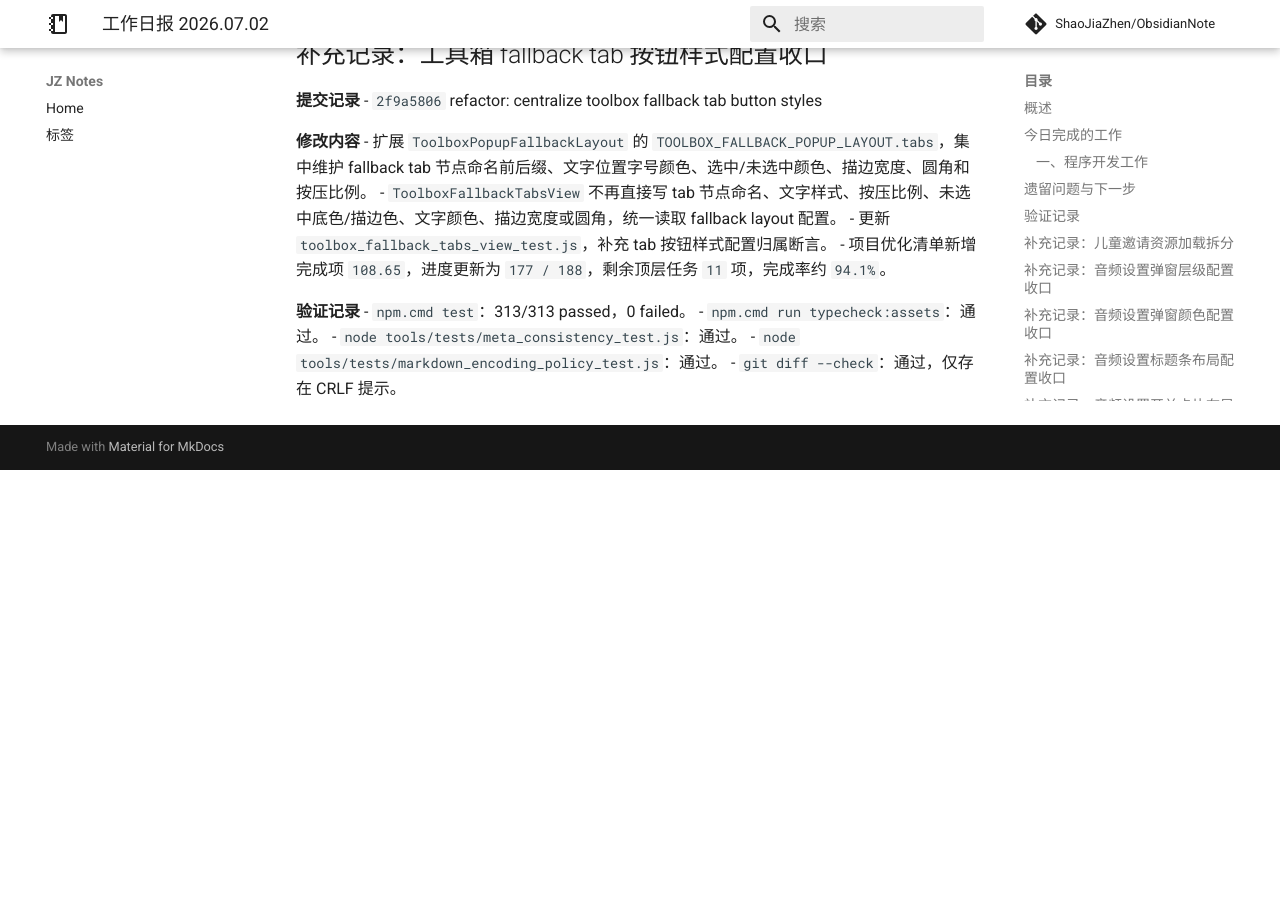
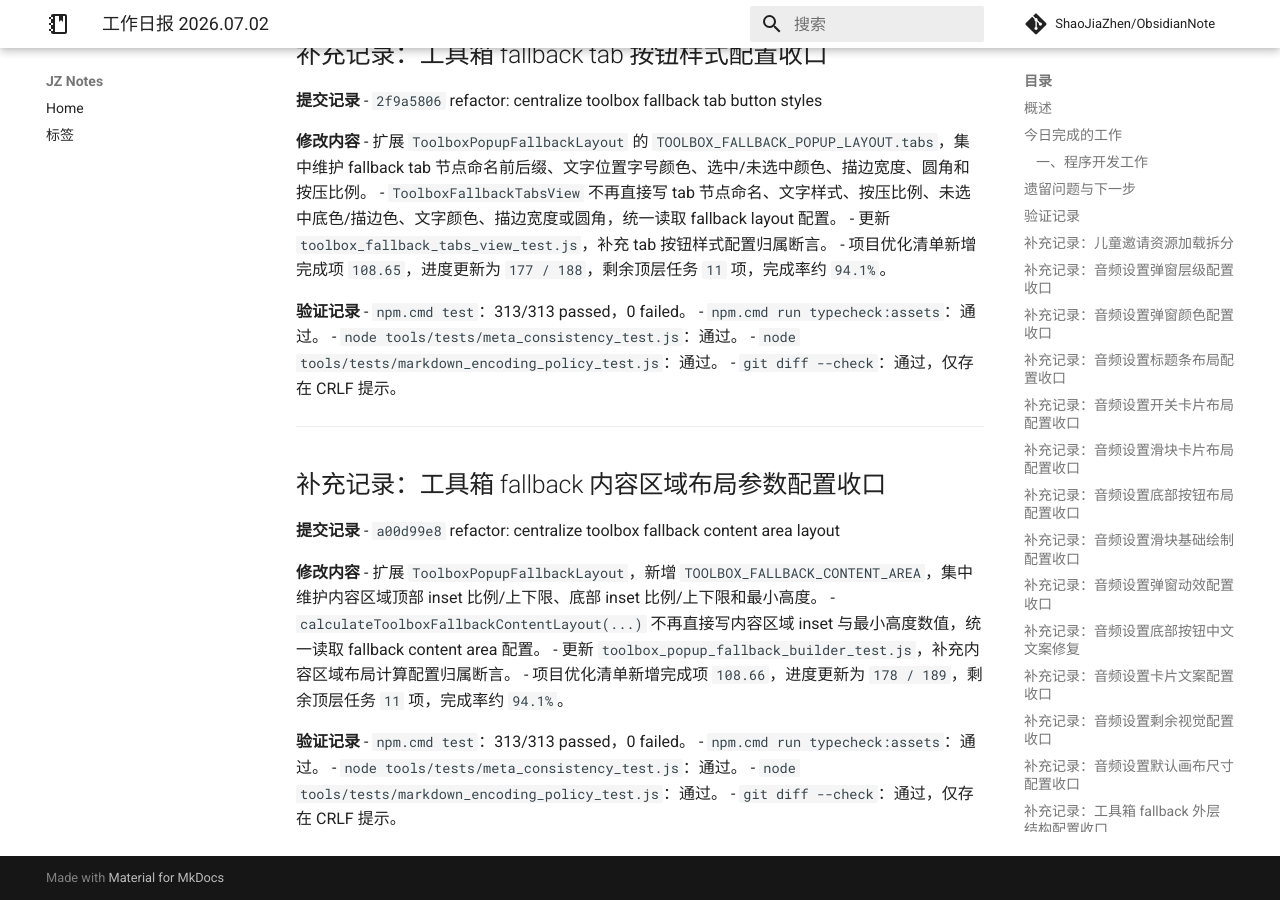
Before and after one commit to ShaoJiaZhen/ObsidianNote, an MkDocs documentation site: the page built from docs/工作内容/2026.07.02.md, in a window 1280 px wide and 900 px high, scrolled down 9421 px. Built offline with MkDocs 1.6.1 and Material for MkDocs 9.7.7, drawn with Linux system fonts in a browser that asks for light colours; comment, search, counter and statistics services are not loaded; before the commit the page ends 9891 px from its top, so only the background shows below that.

Commit message:
docs: record toolbox fallback content area cleanup
- record project commit a00d99e8 in the July 2 work log

- note optimization progress at 178/189

```diff
--- a/docs/工作内容/2026.07.02.md
+++ b/docs/工作内容/2026.07.02.md
@@ -442,3 +442,23 @@ project: 小鸡游戏
 - `node tools/tests/meta_consistency_test.js`：通过。
 - `node tools/tests/markdown_encoding_policy_test.js`：通过。
 - `git diff --check`：通过，仅存在 CRLF 提示。
+
+---
+
+## 补充记录：工具箱 fallback 内容区域布局参数配置收口
+
+**提交记录**
+- `a00d99e8` refactor: centralize toolbox fallback content area layout
+
+**修改内容**
+- 扩展 `ToolboxPopupFallbackLayout`，新增 `TOOLBOX_FALLBACK_CONTENT_AREA`，集中维护内容区域顶部 inset 比例/上下限、底部 inset 比例/上下限和最小高度。
+- `calculateToolboxFallbackContentLayout(...)` 不再直接写内容区域 inset 与最小高度数值，统一读取 fallback content area 配置。
+- 更新 `toolbox_popup_fallback_builder_test.js`，补充内容区域布局计算配置归属断言。
+- 项目优化清单新增完成项 `108.66`，进度更新为 `178 / 189`，剩余顶层任务 `11` 项，完成率约 `94.1%`。
+
+**验证记录**
+- `npm.cmd test`：313/313 passed，0 failed。
+- `npm.cmd run typecheck:assets`：通过。
+- `node tools/tests/meta_consistency_test.js`：通过。
+- `node tools/tests/markdown_encoding_policy_test.js`：通过。
+- `git diff --check`：通过，仅存在 CRLF 提示。
```
